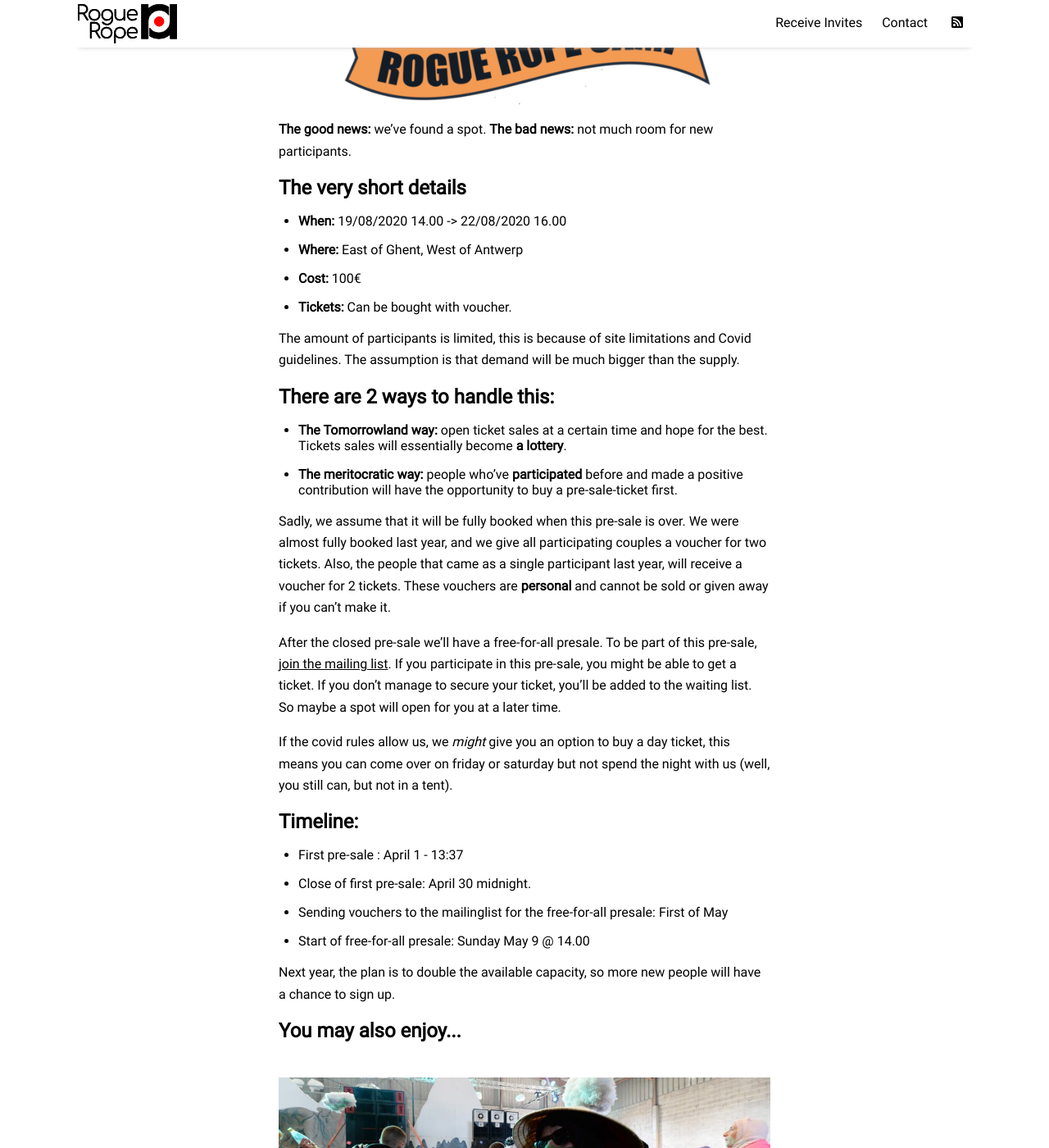
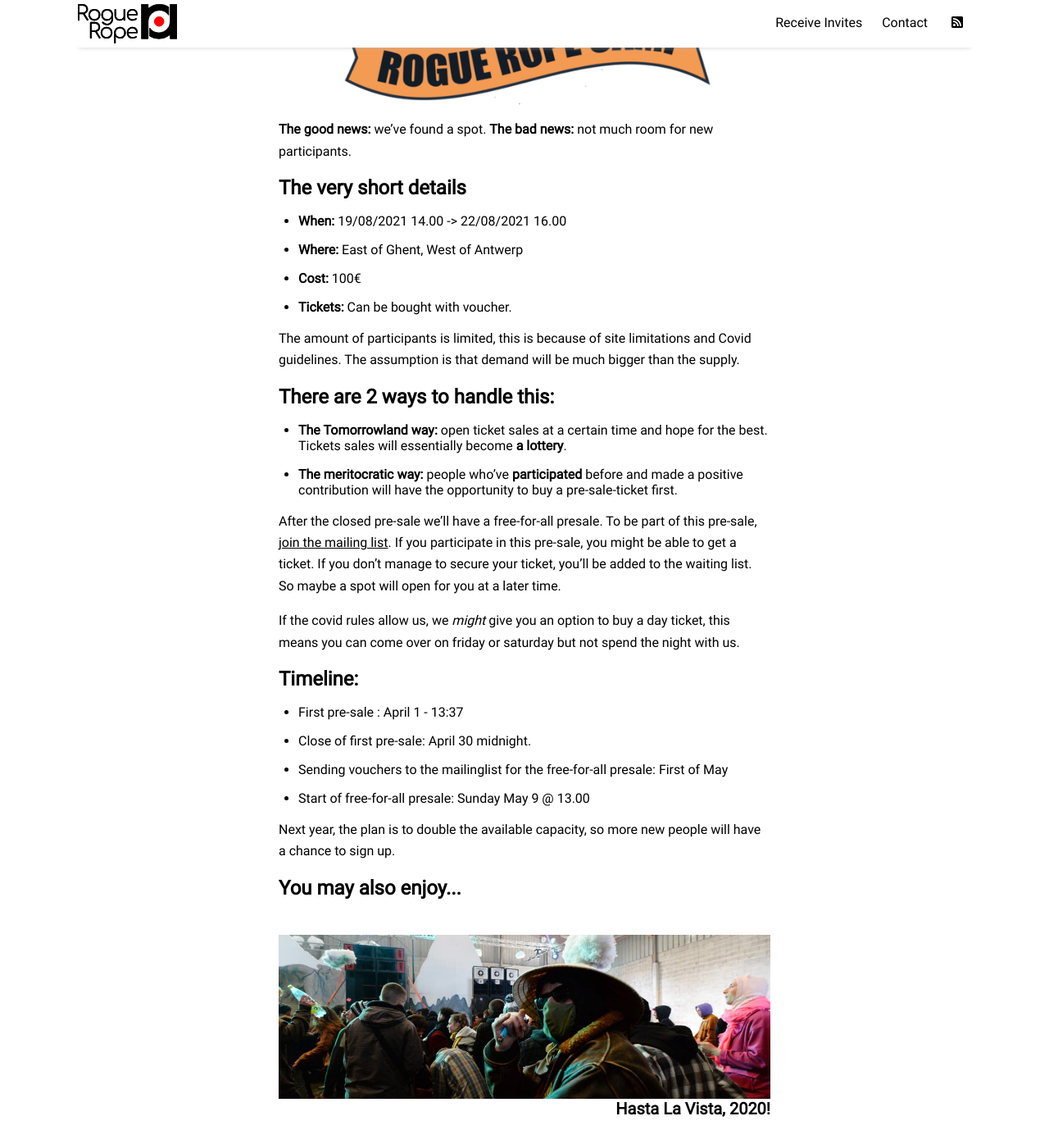
Before and after one commit to RogueRope/RogueRope, a Jekyll site: the page built from _posts/2021-03-22-camp2021-update.md, in a window 1280 px wide and 1400 px high, scrolled down 578 px. Shown: the whole window at 82% size. Built offline with Jekyll 4.4.1, drawn with Linux system fonts in a browser that asks for light colours; comment, search, counter and statistics services are not loaded.

Commit message:
presale update

```diff
--- a/_posts/2021-03-22-camp2021-update.md
+++ b/_posts/2021-03-22-camp2021-update.md
@@ -9,7 +9,7 @@ image: RRC2021.png
 **The good news:** we've found a spot. **The bad news:** not much room for new participants.
 
 ## The very short details
-* **When:** 19/08/2020 14.00 -> 22/08/2020 16.00
+* **When:** 19/08/2021 14.00 -> 22/08/2021 16.00
 * **Where:** East of Ghent, West of Antwerp
 * **Cost:** 100€
 * **Tickets:** Can be bought with voucher.
@@ -21,16 +21,14 @@ The amount of participants is limited, this is because of site limitations and C
 * **The Tomorrowland way:** open ticket sales at a certain time and hope for the best. Tickets sales will essentially become **a lottery**.
 * **The meritocratic way:** people who’ve **participated** before and made a positive contribution will have the opportunity to buy a pre-sale-ticket first.
 
-Sadly, we assume that it will be fully booked when this pre-sale is over. We were almost fully booked last year, and we give all participating couples a voucher for two tickets. Also, the people that came as a single participant last year, will receive a voucher for 2 tickets. These vouchers are **personal** and cannot be sold or given away if you can't make it.
-
 After the closed pre-sale we'll have a free-for-all presale. To be part of this pre-sale, [join the mailing list](https://roguerope.be/pages/newsletter.html). If you participate in this pre-sale, you might be able to get a ticket. If you don't manage to secure your ticket, you'll be added to the waiting list. So maybe a spot will open for you at a later time.
 
-If the covid rules allow us, we _might_ give you an option to buy a day ticket, this means you can come over on friday or saturday but not spend the night with us (well, you still can, but not in a tent).
+If the covid rules allow us, we _might_ give you an option to buy a day ticket, this means you can come over on friday or saturday but not spend the night with us.
 
 ## Timeline:
 * First pre-sale : April 1 - 13:37
 * Close of first pre-sale: April 30 midnight.
 * Sending vouchers to the mailinglist for the free-for-all presale: First of May
-* Start of free-for-all presale: Sunday May 9 @ 14.00
+* Start of free-for-all presale: Sunday May 9 @ 13.00
 
 Next year, the plan is to double the available capacity, so more new people will have a chance to sign up.
```
